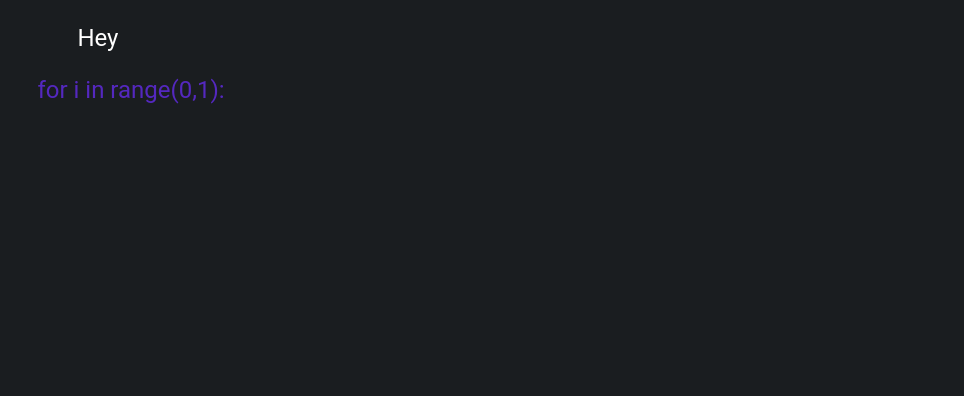
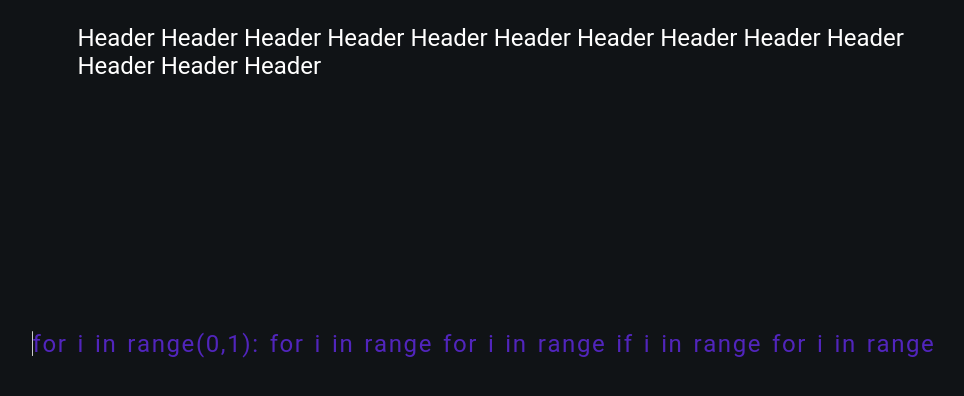
Before and after one commit to thnxs/codetype, a React (Create React App) app: page / in a window 1280 px wide. Shown: the top 396 px of the page, without its empty margins (151-1115 px from the left). Built offline with nearby package versions, Linux system fonts and the light colour scheme.

Commit message:
Typing functionalities

```diff
--- a/src/App.css
+++ b/src/App.css
@@ -1,9 +1,12 @@
 :root{
-  --background: #1a1d20;
+  --background: #101316;
   --accent: #8957ff;
   --text: #6c2dff;
   --textFade: #6c2dffb6;
   --textExcited: #ffffff;
+  --textWrong: #d81c1c;
+  --textCorrect: #f700ff;
+  --textExtra: #941a1a;
 }
 
 body{
@@ -14,6 +17,9 @@ body{
 }
 li{
   list-style: none !important;
+}
+letter{
+  margin-right:0.1rem
 }
 .header{
   display: flex;
@@ -26,11 +32,49 @@ li{
 
 .type{
   display: flex;
-  justify-content: space-between;
+  justify-content: center !important;
   align-items: center;
-  color: var(--textFade)!important;
+  text-align: center;
   font: 1.5rem 'Roboto', sans-serif;
+  margin-top: 25%;
+  margin-bottom: 30%;
 }
-.typed{
-  color: var(--textFade)!important;
+.type:focus{
+  outline:none;
 }
+.faded{
+  color: var(--textFade);
+}
+
+.word{
+  margin-right:10px
+}
+
+.correct{
+  color: var(--textCorrect)
+}
+.incorrect{
+  color: var(--textWrong)
+}
+.extra{
+  color: var(--textExtra)
+}
+
+#caret{
+  border-radius: .5rem;
+  width: 0.1em;
+  height: 1.6rem;
+  background: var(--textExcited);
+  position: absolute;
+  animation: caretFlash 1s infinite;
+}
+@keyframes caretFlash
+{
+  0%{
+    opacity: 0%;
+  }
+  100%
+  {
+  opacity: 100%;
+  }
+}
--- a/src/components/Header.js
+++ b/src/components/Header.js
@@ -5,7 +5,7 @@ function Home() {
     <>
         <div className = "header">
             <ul>
-                <li>Hey</li>
+                <li>Header Header Header Header Header Header Header Header Header Header Header Header Header</li>
             </ul>
         </div>
     </>
--- a/src/components/Home.js
+++ b/src/components/Home.js
@@ -1,11 +1,102 @@
-import React, {useEffect} from "react";
+import React, {useEffect,useRef} from "react";
 
 function Home() {
-  const target = "for i in range(0,1):"
+
+  const typebox = useRef(null);
+  const caret = useRef(null)
+
+  useEffect(() => {
+    typebox.current.addEventListener("keydown", handleKeyDown);
+
+    const rect = typebox.current.firstChild.firstChild.getBoundingClientRect();
+    caret.current.style.left = rect.x - 1 + "px"
+    caret.current.style.top = rect.top + 1 + "px"
+  });
+
+  let typed = []
+
+  const handleKeyDown = (event) => {
+    const active = typebox.current.querySelector(".active");
+    const letters = active.querySelectorAll("letter");
+    if (event.key !== " " && event.key.length === 1 ){
+      //Correctness validation for letters
+      if (typed.length < letters.length){
+        typed.push(event.key)
+        typed.forEach((e,i) => {
+          if (e !== letters[i].innerHTML) {
+            letters[i].classList.add("incorrect")
+          }
+          else if (e === letters[i].innerHTML) {
+            letters[i].classList.add("correct")
+          }
+        })
+        //Caret Positioning on Keydown
+        if (typed.length < letters.length-1){
+          const rect = letters[typed.length].getBoundingClientRect();
+          caret.current.style.left = rect.left - 1 + "px"
+          caret.current.style.top = rect.top + 1 + "px"
+        }else{
+          const rect = letters[typed.length -1].getBoundingClientRect();
+          caret.current.style.left = rect.right - 1 + "px"
+          caret.current.style.top = rect.top + 1 + "px"
+        }
+      }else{
+        //Extra characters handling
+        const extra = document.createElement("letter")
+        extra.classList.add("extra")
+        extra.innerHTML = event.key
+        active.appendChild(extra)
+        const rect = active.querySelectorAll("letter")[typed.length].getBoundingClientRect();
+        caret.current.style.left = rect.right - 1 + "px"
+        caret.current.style.top = rect.top + 1 + "px"
+      }
+    }else if (event.key.length === 1 && typed.length > 0){
+      //Next word handling
+      active.classList.remove("active");
+      active.nextElementSibling.classList.add("active");
+      typed = []
+      //Correctness validtion
+      //Caret Positioning on Next word
+
+    }else if (event.key === "Backspace" && typed.length > 0){
+      //Deltion handling
+      typed.pop()
+      let child = active.lastChild
+      if ("extra" in child.classList) {
+        child.remove()
+      }else{
+        child.classList.remove("correct")
+        child.classList.remove("incorrect")
+      }
+      //Move caret on deletion
+    }
+  }
+
+  const target = "for i in range(0,1): for i in range for i in range if i in range for i in range"
+  const format = target.split(" ")
+  const targetMap = format.map((e,i) => {
+    let word = e.split("")
+    let first = false
+    if (i === 0) {
+       first = true
+    }
+    return (
+      <div className = {first ? "word active" : "word"}>
+        {word.map((i) => {
+          return (
+            <letter>
+              {i}
+            </letter>
+          )
+        })}
+      </div>
+  )});
+
   return (
     <>
-        <div className = "type faded">
-            {target}
+        <div id="caret" ref = {caret}></div>
+        <div type = "text" ref = {typebox} className = "type faded" tabIndex="0">
+          {targetMap}
         </div>
     </>
   );
```
